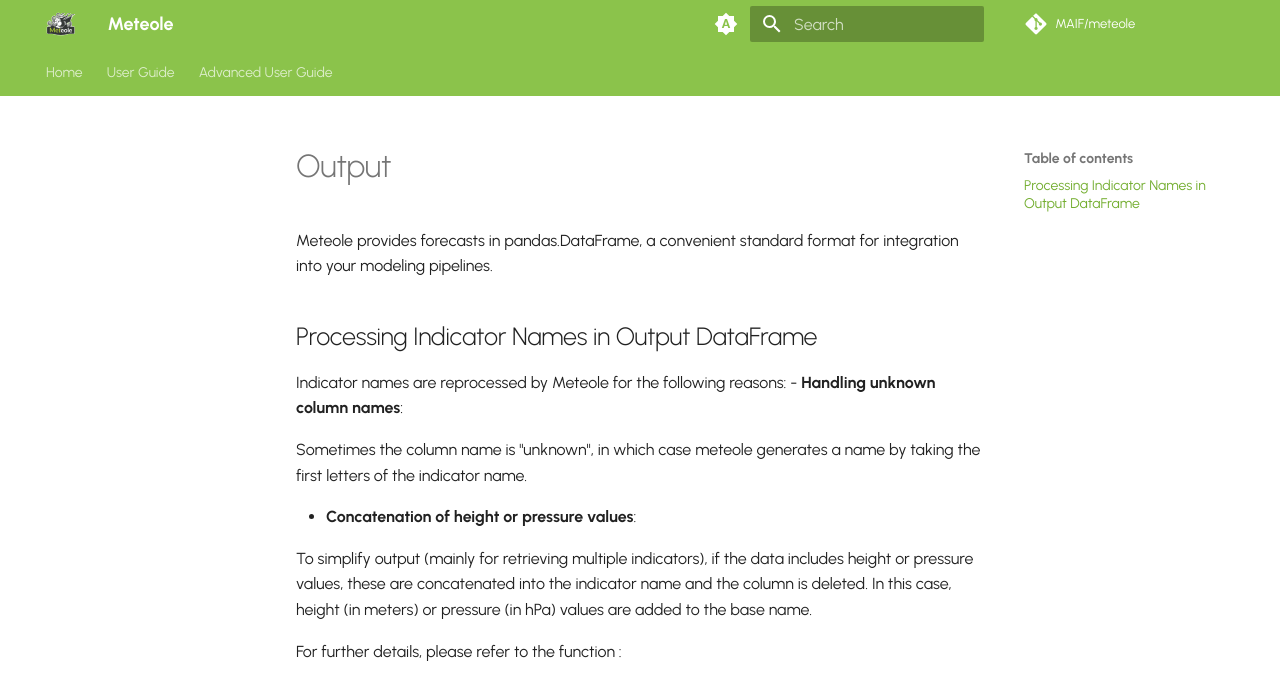
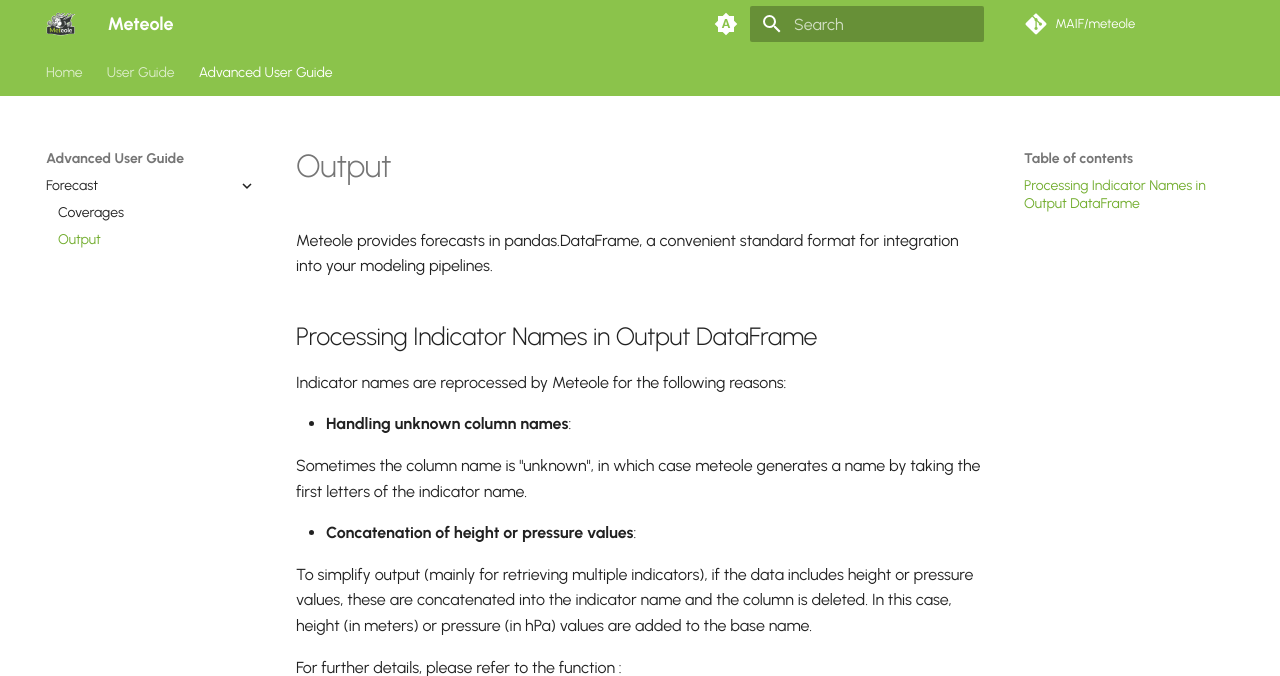
Before and after one commit to ThomasBouche/meteole, an MkDocs documentation site: the page built from docs/pages/output.md, in a window 1280 px wide, cut to the strip 0-676 px from the top of the page. Built offline with MkDocs 1.6.1 and Material for MkDocs 9.7.7, drawn with Linux system fonts in a browser that asks for light colours; comment, search, counter and statistics services are not loaded.

Commit message:
fix docs

```diff
--- a/docs/mkdocs.yaml
+++ b/docs/mkdocs.yaml
@@ -83,4 +83,4 @@ nav:
   - Advanced User Guide:
     - Forecast:
       - Coverages: coverage_parameters.md
-      - Output: coverage_parameters.md
+      - Output: output.md
--- a/docs/pages/output.md
+++ b/docs/pages/output.md
@@ -2,6 +2,7 @@ Meteole provides forecasts in pandas.DataFrame, a convenient standard format for
 
 ## Processing Indicator Names in Output DataFrame
 Indicator names are reprocessed by Meteole for the following reasons:
+
 - **Handling unknown column names**:
 
 Sometimes the column name is "unknown", in which case meteole generates a name by taking the first letters of the indicator name.
```
Also changed, not shown: other parts of docs/pages/output.md (+1 -1 lines), .pre-commit-config.yaml.
